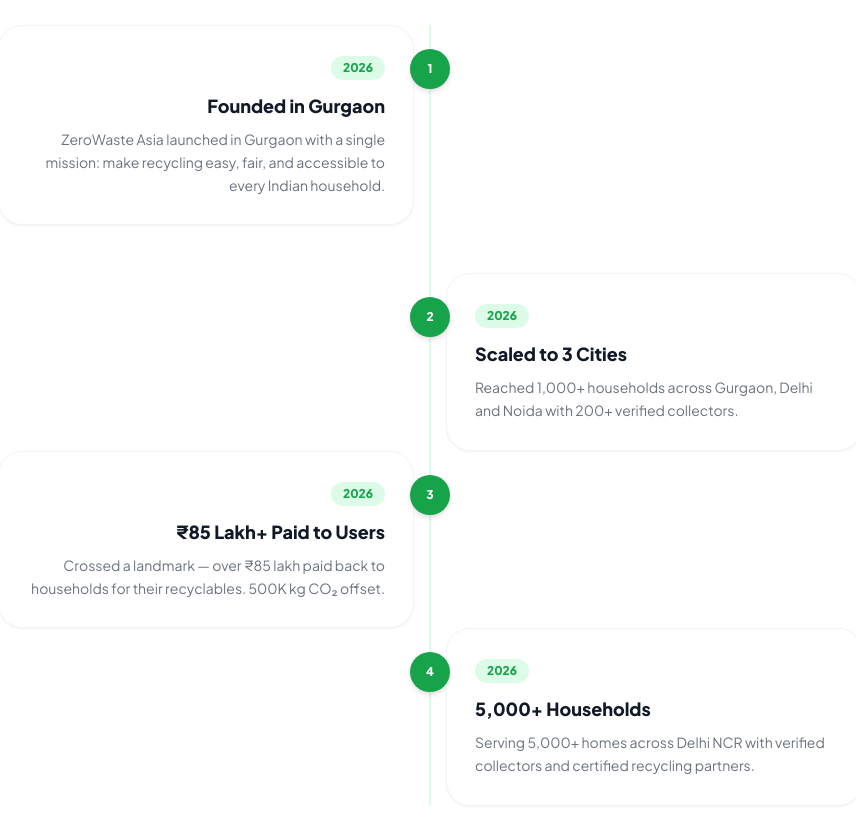
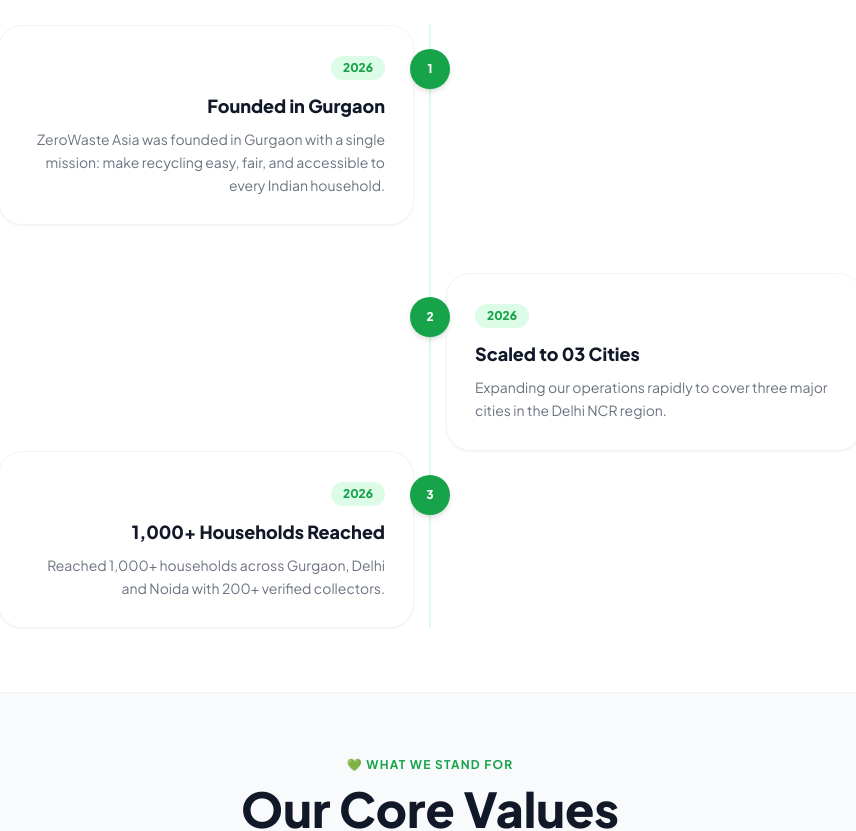
Before and after one commit to desirediv0/zero-waste, a Next.js app: page /about in a window 1280 px wide. Shown: the part 2140-2971 px from the top of the page, without its empty margins (210-1066 px from the left). Built offline with nearby package versions, Linux system fonts and the light colour scheme.

Commit message:
feat: add About Us page with mission, stats, and company timeline

```diff
--- a/src/app/about/page.tsx
+++ b/src/app/about/page.tsx
@@ -28,10 +28,9 @@
 ];
 
 const timeline = [
-    { year: "2026", title: "Founded in Gurgaon", desc: "ZeroWaste Asia launched in Gurgaon with a single mission: make recycling easy, fair, and accessible to every Indian household." },
-    { year: "2026", title: "Scaled to 3 Cities", desc: "Reached 1,000+ households across Gurgaon, Delhi and Noida with 200+ verified collectors." },
-    { year: "2026", title: "₹85 Lakh+ Paid to Users", desc: "Crossed a landmark — over ₹85 lakh paid back to households for their recyclables. 500K kg CO₂ offset." },
-    { year: "2026", title: "5,000+ Households", desc: "Serving 5,000+ homes across Delhi NCR with verified collectors and certified recycling partners." },
+    { year: "2026", title: "Founded in Gurgaon", desc: "ZeroWaste Asia was founded in Gurgaon with a single mission: make recycling easy, fair, and accessible to every Indian household." },
+    { year: "2026", title: "Scaled to 03 Cities", desc: "Expanding our operations rapidly to cover three major cities in the Delhi NCR region." },
+    { year: "2026", title: "1,000+ Households Reached", desc: "Reached 1,000+ households across Gurgaon, Delhi and Noida with 200+ verified collectors." },
 ];
 
 export default function AboutPage() {
@@ -149,7 +148,7 @@
 
                         <div className="space-y-8 sm:space-y-0">
                             {timeline.map((item, i) => (
-                                <div key={item.year} className={`relative flex items-start gap-6 sm:gap-0 ${i % 2 === 0 ? "sm:flex-row" : "sm:flex-row-reverse"} sm:mb-12`}>
+                                <div key={item.title} className={`relative flex items-start gap-6 sm:gap-0 ${i % 2 === 0 ? "sm:flex-row" : "sm:flex-row-reverse"} sm:mb-12`}>
                                     {/* Dot */}
                                     <div className="relative z-10 w-10 h-10 bg-green-600 rounded-full flex items-center justify-center text-white font-black text-xs shrink-0 sm:absolute sm:left-1/2 sm:-translate-x-1/2 sm:top-6 shadow-md">
                                         {i + 1}
```
